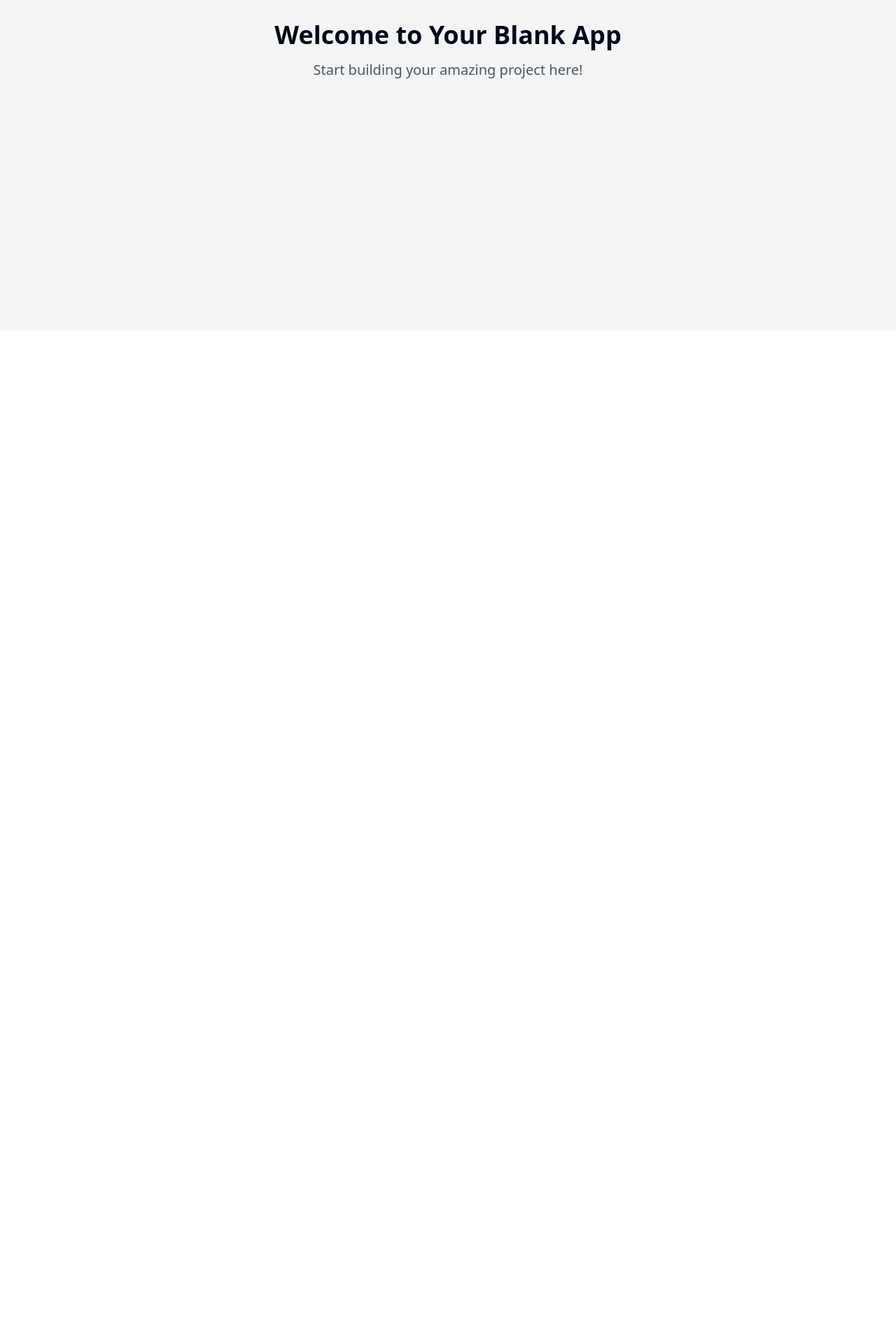
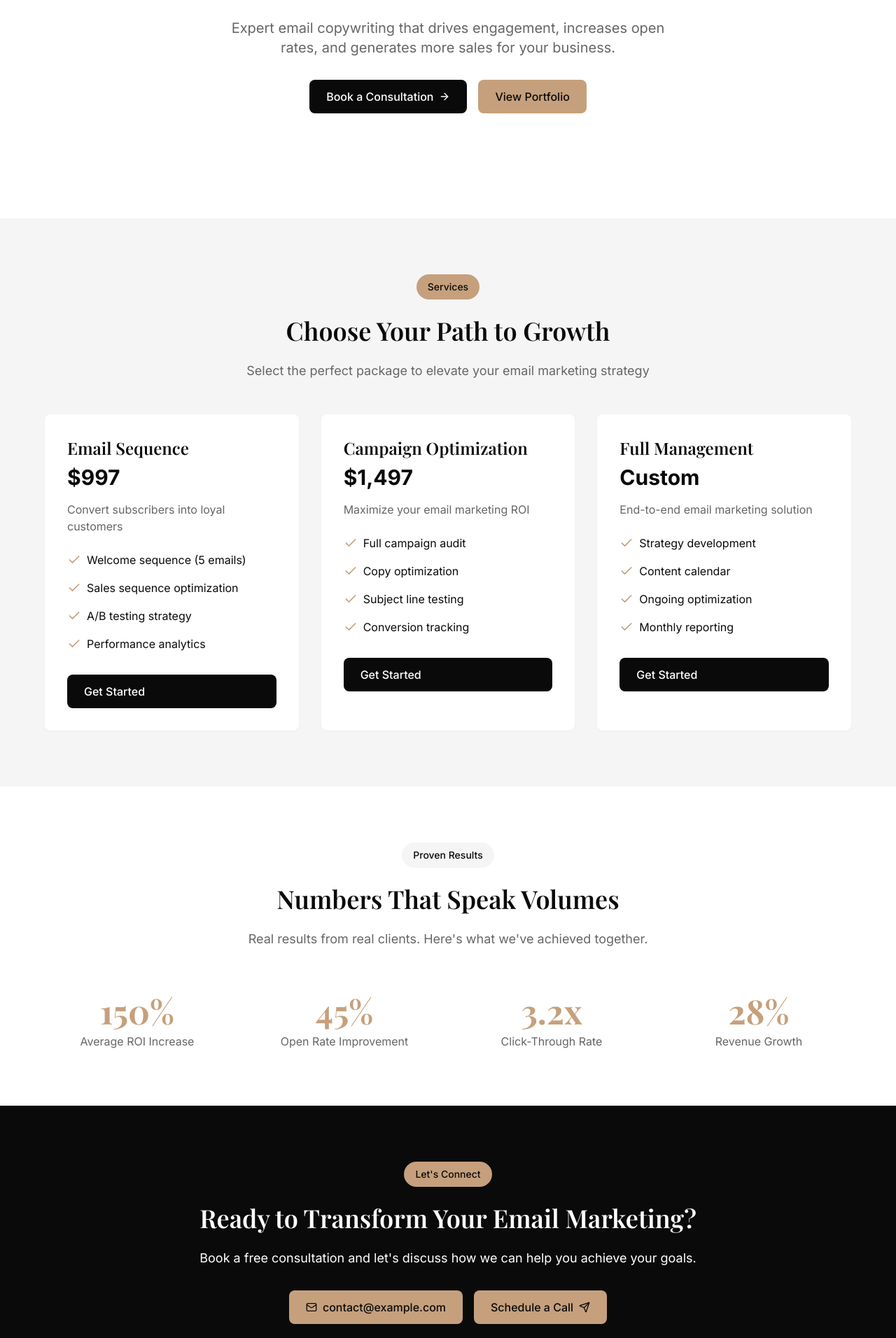
Before and after one commit to Gee7pips/copycraft-boost, a React (Vite) app: page / in a window 1280 px wide. Shown: the part 328-2240 px from the top of the page at 70% size. Before the commit the page ends 800 px from the top, so only its background shows below. Built offline with nearby package versions, Linux system fonts and the light colour scheme.

Commit message:
Develop freelance email copywriting site
Created a website focused on freelance email copywriting services aimed at attracting clients. The site emphasizes upgrading email copy to enhance consumer engagement and increase sales through effective email campaigns.
[skip gpt_engineer]

```diff
--- /dev/null
+++ b/src/components/Contact.tsx
@@ -0,0 +1,33 @@
+import { Mail, Send } from "lucide-react";
+
+export const Contact = () => {
+  return (
+    <section className="py-20 px-4 bg-primary text-primary-foreground">
+      <div className="max-w-4xl mx-auto text-center animate-stagger">
+        <span className="inline-block px-4 py-2 bg-secondary text-secondary-foreground rounded-full text-sm font-medium mb-6">
+          Let's Connect
+        </span>
+        <h2 className="section-title text-primary-foreground">
+          Ready to Transform Your Email Marketing?
+        </h2>
+        <p className="text-lg mb-8 opacity-90">
+          Book a free consultation and let's discuss how we can help you achieve
+          your goals.
+        </p>
+        <div className="flex flex-col sm:flex-row gap-4 justify-center items-center">
+          <a
+            href="mailto:contact@example.com"
+            className="btn-secondary flex items-center gap-2"
+          >
+            <Mail className="w-4 h-4" />
+            contact@example.com
+          </a>
+          <button className="btn-secondary">
+            Schedule a Call
+            <Send className="w-4 h-4" />
+          </button>
+        </div>
+      </div>
+    </section>
+  );
+};
--- /dev/null
+++ b/src/components/Hero.tsx
@@ -0,0 +1,29 @@
+import { ArrowRight } from "lucide-react";
+
+export const Hero = () => {
+  return (
+    <section className="min-h-[80vh] flex items-center justify-center px-4 py-20">
+      <div className="max-w-4xl mx-auto text-center animate-stagger">
+        <span className="inline-block px-4 py-2 bg-accent rounded-full text-sm font-medium mb-6">
+          Transform Your Email Marketing
+        </span>
+        <h1 className="hero-title mb-6">
+          Craft Compelling Email Copy That Converts
+        </h1>
+        <p className="text-lg md:text-xl text-muted-foreground mb-8 max-w-2xl mx-auto">
+          Expert email copywriting that drives engagement, increases open rates, and
+          generates more sales for your business.
+        </p>
+        <div className="flex flex-wrap gap-4 justify-center">
+          <button className="btn-primary">
+            Book a Consultation
+            <ArrowRight className="w-4 h-4" />
+          </button>
+          <button className="btn-secondary">
+            View Portfolio
+          </button>
+        </div>
+      </div>
+    </section>
+  );
+};
--- /dev/null
+++ b/src/components/Results.tsx
@@ -0,0 +1,34 @@
+const stats = [
+  { number: "150%", label: "Average ROI Increase" },
+  { number: "45%", label: "Open Rate Improvement" },
+  { number: "3.2x", label: "Click-Through Rate" },
+  { number: "28%", label: "Revenue Growth" },
+];
+
+export const Results = () => {
+  return (
+    <section className="py-20 px-4">
+      <div className="max-w-6xl mx-auto">
+        <div className="text-center mb-16 animate-fade-up">
+          <span className="inline-block px-4 py-2 bg-accent rounded-full text-sm font-medium mb-6">
+            Proven Results
+          </span>
+          <h2 className="section-title">Numbers That Speak Volumes</h2>
+          <p className="text-lg text-muted-foreground max-w-2xl mx-auto">
+            Real results from real clients. Here's what we've achieved together.
+          </p>
+        </div>
+        <div className="grid grid-cols-2 md:grid-cols-4 gap-8 animate-stagger">
+          {stats.map((stat, index) => (
+            <div key={index} className="text-center">
+              <div className="text-4xl md:text-5xl font-display font-bold text-secondary mb-2">
+                {stat.number}
+              </div>
+              <div className="text-muted-foreground">{stat.label}</div>
+            </div>
+          ))}
+        </div>
+      </div>
+    </section>
+  );
+};
--- /dev/null
+++ b/src/components/Services.tsx
@@ -0,0 +1,75 @@
+import { Check } from "lucide-react";
+
+const services = [
+  {
+    title: "Email Sequence",
+    price: "$997",
+    description: "Convert subscribers into loyal customers",
+    features: [
+      "Welcome sequence (5 emails)",
+      "Sales sequence optimization",
+      "A/B testing strategy",
+      "Performance analytics",
+    ],
+  },
+  {
+    title: "Campaign Optimization",
+    price: "$1,497",
+    description: "Maximize your email marketing ROI",
+    features: [
+      "Full campaign audit",
+      "Copy optimization",
+      "Subject line testing",
+      "Conversion tracking",
+    ],
+  },
+  {
+    title: "Full Management",
+    price: "Custom",
+    description: "End-to-end email marketing solution",
+    features: [
+      "Strategy development",
+      "Content calendar",
+      "Ongoing optimization",
+      "Monthly reporting",
+    ],
+  },
+];
+
+export const Services = () => {
+  return (
+    <section className="py-20 px-4 bg-accent">
+      <div className="max-w-6xl mx-auto">
+        <div className="text-center mb-12 animate-fade-up">
+          <span className="inline-block px-4 py-2 bg-secondary text-secondary-foreground rounded-full text-sm font-medium mb-6">
+            Services
+          </span>
+          <h2 className="section-title">Choose Your Path to Growth</h2>
+          <p className="text-lg text-muted-foreground max-w-2xl mx-auto">
+            Select the perfect package to elevate your email marketing strategy
+          </p>
+        </div>
+        <div className="grid md:grid-cols-3 gap-8 animate-stagger">
+          {services.map((service, index) => (
+            <div key={index} className="card p-8">
+              <h3 className="text-2xl font-display font-semibold mb-2">
+                {service.title}
+              </h3>
+              <div className="text-3xl font-bold mb-4">{service.price}</div>
+              <p className="text-muted-foreground mb-6">{service.description}</p>
+              <ul className="space-y-4">
+                {service.features.map((feature, i) => (
+                  <li key={i} className="flex items-center gap-2">
+                    <Check className="w-5 h-5 text-secondary" />
+                    <span>{feature}</span>
+                  </li>
+                ))}
+              </ul>
+              <button className="btn-primary w-full mt-8">Get Started</button>
+            </div>
+          ))}
+        </div>
+      </div>
+    </section>
+  );
+};
--- a/src/index.css
+++ b/src/index.css
@@ -1,3 +1,5 @@
+@import url('https://fonts.googleapis.com/css2?family=Playfair+Display:wght@400;500;600;700&family=Inter:wght@300;400;500;600;700&display=swap');
+
 @tailwind base;
 @tailwind components;
 @tailwind utilities;
@@ -5,97 +7,57 @@
 @layer base {
   :root {
     --background: 0 0% 100%;
-    --foreground: 222.2 84% 4.9%;
-
-    --card: 0 0% 100%;
-    --card-foreground: 222.2 84% 4.9%;
-
-    --popover: 0 0% 100%;
-    --popover-foreground: 222.2 84% 4.9%;
-
-    --primary: 222.2 47.4% 11.2%;
-    --primary-foreground: 210 40% 98%;
-
-    --secondary: 210 40% 96.1%;
-    --secondary-foreground: 222.2 47.4% 11.2%;
-
-    --muted: 210 40% 96.1%;
-    --muted-foreground: 215.4 16.3% 46.9%;
-
-    --accent: 210 40% 96.1%;
-    --accent-foreground: 222.2 47.4% 11.2%;
-
-    --destructive: 0 84.2% 60.2%;
-    --destructive-foreground: 210 40% 98%;
-
-    --border: 214.3 31.8% 91.4%;
-    --input: 214.3 31.8% 91.4%;
-    --ring: 222.2 84% 4.9%;
-
-    --radius: 0.5rem;
-
-    --sidebar-background: 0 0% 98%;
-
-    --sidebar-foreground: 240 5.3% 26.1%;
-
-    --sidebar-primary: 240 5.9% 10%;
-
-    --sidebar-primary-foreground: 0 0% 98%;
-
-    --sidebar-accent: 240 4.8% 95.9%;
-
-    --sidebar-accent-foreground: 240 5.9% 10%;
-
-    --sidebar-border: 220 13% 91%;
-
-    --sidebar-ring: 217.2 91.2% 59.8%;
+    --foreground: 0 0% 4%;
+    --border: 0 0% 90%;
+    --input: 0 0% 90%;
+    --ring: 0 0% 4%;
   }
 
-  .dark {
-    --background: 222.2 84% 4.9%;
-    --foreground: 210 40% 98%;
+  body {
+    @apply bg-background text-foreground font-sans;
+  }
 
-    --card: 222.2 84% 4.9%;
-    --card-foreground: 210 40% 98%;
-
-    --popover: 222.2 84% 4.9%;
-    --popover-foreground: 210 40% 98%;
-
-    --primary: 210 40% 98%;
-    --primary-foreground: 222.2 47.4% 11.2%;
-
-    --secondary: 217.2 32.6% 17.5%;
-    --secondary-foreground: 210 40% 98%;
-
-    --muted: 217.2 32.6% 17.5%;
-    --muted-foreground: 215 20.2% 65.1%;
-
-    --accent: 217.2 32.6% 17.5%;
-    --accent-foreground: 210 40% 98%;
-
-    --destructive: 0 62.8% 30.6%;
-    --destructive-foreground: 210 40% 98%;
-
-    --border: 217.2 32.6% 17.5%;
-    --input: 217.2 32.6% 17.5%;
-    --ring: 212.7 26.8% 83.9%;
-    --sidebar-background: 240 5.9% 10%;
-    --sidebar-foreground: 240 4.8% 95.9%;
-    --sidebar-primary: 224.3 76.3% 48%;
-    --sidebar-primary-foreground: 0 0% 100%;
-    --sidebar-accent: 240 3.7% 15.9%;
-    --sidebar-accent-foreground: 240 4.8% 95.9%;
-    --sidebar-border: 240 3.7% 15.9%;
-    --sidebar-ring: 217.2 91.2% 59.8%;
+  h1, h2, h3, h4, h5, h6 {
+    @apply font-display;
   }
 }
 
-@layer base {
-  * {
-    @apply border-border;
+@layer components {
+  .hero-title {
+    @apply text-4xl md:text-6xl font-display font-bold leading-tight;
   }
 
-  body {
-    @apply bg-background text-foreground;
+  .section-title {
+    @apply text-3xl md:text-4xl font-display font-semibold mb-6;
+  }
+
+  .card {
+    @apply bg-white rounded-lg shadow-sm transition-all duration-300 hover:shadow-md;
+  }
+
+  .btn-primary {
+    @apply bg-primary text-primary-foreground px-6 py-3 rounded-lg font-medium
+           transition-all duration-300 hover:opacity-90 inline-flex items-center gap-2;
+  }
+
+  .btn-secondary {
+    @apply bg-secondary text-secondary-foreground px-6 py-3 rounded-lg font-medium
+           transition-all duration-300 hover:opacity-90 inline-flex items-center gap-2;
   }
 }
+
+.animate-on-scroll {
+  opacity: 0;
+  animation: fade-up 0.5s ease-out forwards;
+}
+
+.animate-stagger > * {
+  opacity: 0;
+  animation: fade-up 0.5s ease-out forwards;
+}
+
+.animate-stagger > *:nth-child(1) { animation-delay: 0.1s; }
+.animate-stagger > *:nth-child(2) { animation-delay: 0.2s; }
+.animate-stagger > *:nth-child(3) { animation-delay: 0.3s; }
+.animate-stagger > *:nth-child(4) { animation-delay: 0.4s; }
+.animate-stagger > *:nth-child(5) { animation-delay: 0.5s; }
--- a/src/pages/Index.tsx
+++ b/src/pages/Index.tsx
@@ -1,12 +1,15 @@
-// Update this page (the content is just a fallback if you fail to update the page)
+import { Hero } from "@/components/Hero";
+import { Services } from "@/components/Services";
+import { Results } from "@/components/Results";
+import { Contact } from "@/components/Contact";
 
 const Index = () => {
   return (
-    <div className="min-h-screen flex items-center justify-center bg-gray-100">
-      <div className="text-center">
-        <h1 className="text-4xl font-bold mb-4">Welcome to Your Blank App</h1>
-        <p className="text-xl text-gray-600">Start building your amazing project here!</p>
-      </div>
+    <div className="min-h-screen">
+      <Hero />
+      <Services />
+      <Results />
+      <Contact />
     </div>
   );
 };
```
Also changed, not shown: tailwind.config.ts (+39 -60 lines).
